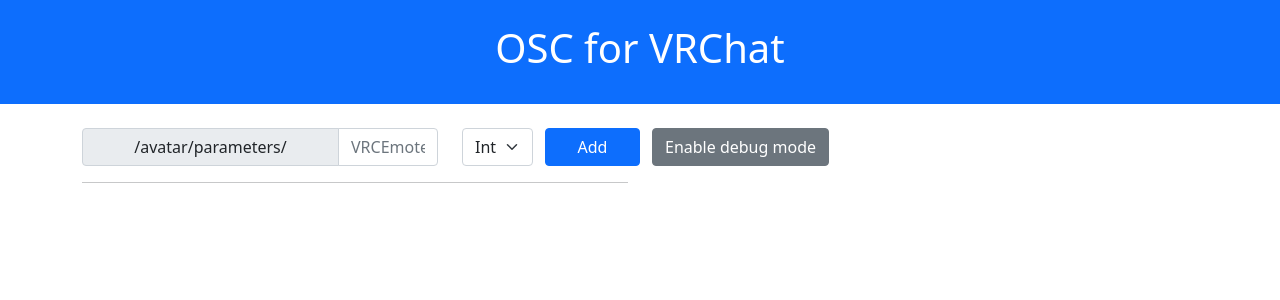
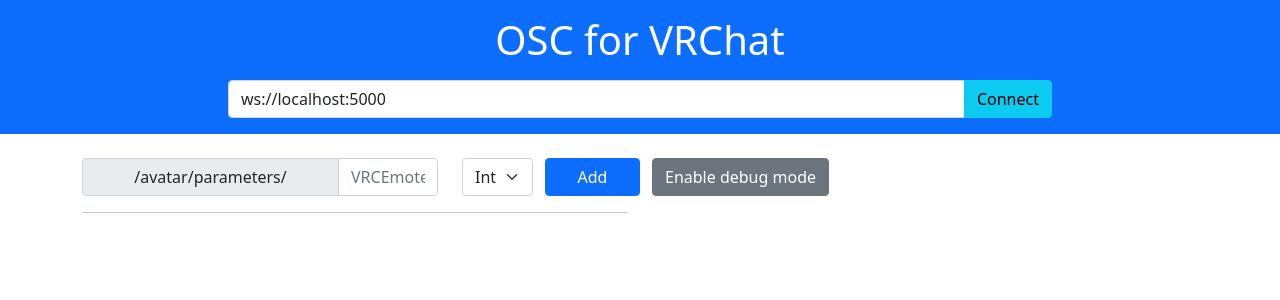
Before and after one commit to naca-nyan/osc-ws, a Vue app: page / in a window 1280 px wide. Shown: the top 300 px of the page. Built offline with nearby package versions, Linux system fonts and the light colour scheme.

Commit message:
Add connect

```diff
--- a/src/App.vue
+++ b/src/App.vue
@@ -1,10 +1,101 @@
 <script setup lang="ts">
+import { reactive, ref } from "vue";
+
 import ParameterReceiver from "./components/ParameterReceiver.vue";
 import ParameterSender from "./components/ParameterSender.vue";
+
+const serverAddr = ref("");
+const serverAddrDefault = "wss://";
+
+const readyStates = ["CONNECTING", "OPEN", "CLOSING", "CLOSED"] as const;
+type ReadyState = typeof readyStates[number];
+
+class MyWebSocket {
+  sock?: WebSocket;
+  state: ReadyState = "CLOSED";
+  onmessage: ((this: WebSocket, ev: MessageEvent) => any) | null = null;
+  connect(url: string, protocols?: string) {
+    this.sock = new WebSocket(url, protocols);
+    this.state = "CONNECTING";
+    this.sock.onerror = (err) => {
+      addLogs(err.toString());
+      this.state = "CLOSED";
+    };
+    this.sock.onopen = () => {
+      this.state = "OPEN";
+    };
+    this.sock.onmessage = this.onmessage;
+  }
+  send(body: object) {
+    if (this.sock === undefined) return;
+    this.sock.send(JSON.stringify(body));
+  }
+}
+
+const sock = reactive(new MyWebSocket());
+
+sock.onmessage = (message) => {
+  console.log(message);
+};
+
+function connect() {
+  const url = serverAddr.value;
+  try {
+    sock.connect(url);
+  } catch (e: any) {
+    console.error(e);
+    addLogs(url ? "Invalid url: No URL supplied" : e.toString());
+  }
+  console.log(sock.sock?.readyState);
+}
+
+const logs = ref<string[]>([]);
+
+function addLogs(log: string) {
+  logs.value.push(log);
+  setTimeout(() => {
+    logs.value.length = 0;
+  }, 2000);
+}
+
+//TODO: Delete this
+serverAddr.value = "ws://localhost:5000";
 </script>
 <template>
-  <header class="container-fluid p-4 bg-primary text-white text-center">
+  <header class="container-fluid p-3 bg-primary text-white text-center">
     <h1>OSC for VRChat</h1>
+    <div class="row">
+      <div class="col-sm-8 m-auto mt-2">
+        <label class="visually-hidden">Server Address</label>
+        <div class="input-group">
+          <input
+            v-model="serverAddr"
+            class="form-control"
+            :placeholder="serverAddrDefault"
+          />
+          <button
+            v-if="sock.state === 'CLOSED'"
+            @click="connect()"
+            class="btn btn-info"
+          >
+            Connect
+          </button>
+          <button
+            v-else-if="sock.state === 'CONNECTING'"
+            class="btn btn-info"
+            disabled
+          >
+            Conecting...
+          </button>
+          <button v-else class="btn btn-info" disabled>Connected</button>
+        </div>
+      </div>
+    </div>
+    <div v-if="logs.length" class="mt-3">
+      <div class="alert alert-danger alert-dismissable fade show p-1 m-auto">
+        <div v-for="log in logs">{{ log }}</div>
+      </div>
+    </div>
   </header>
   <main class="container">
     <div class="row">
```
